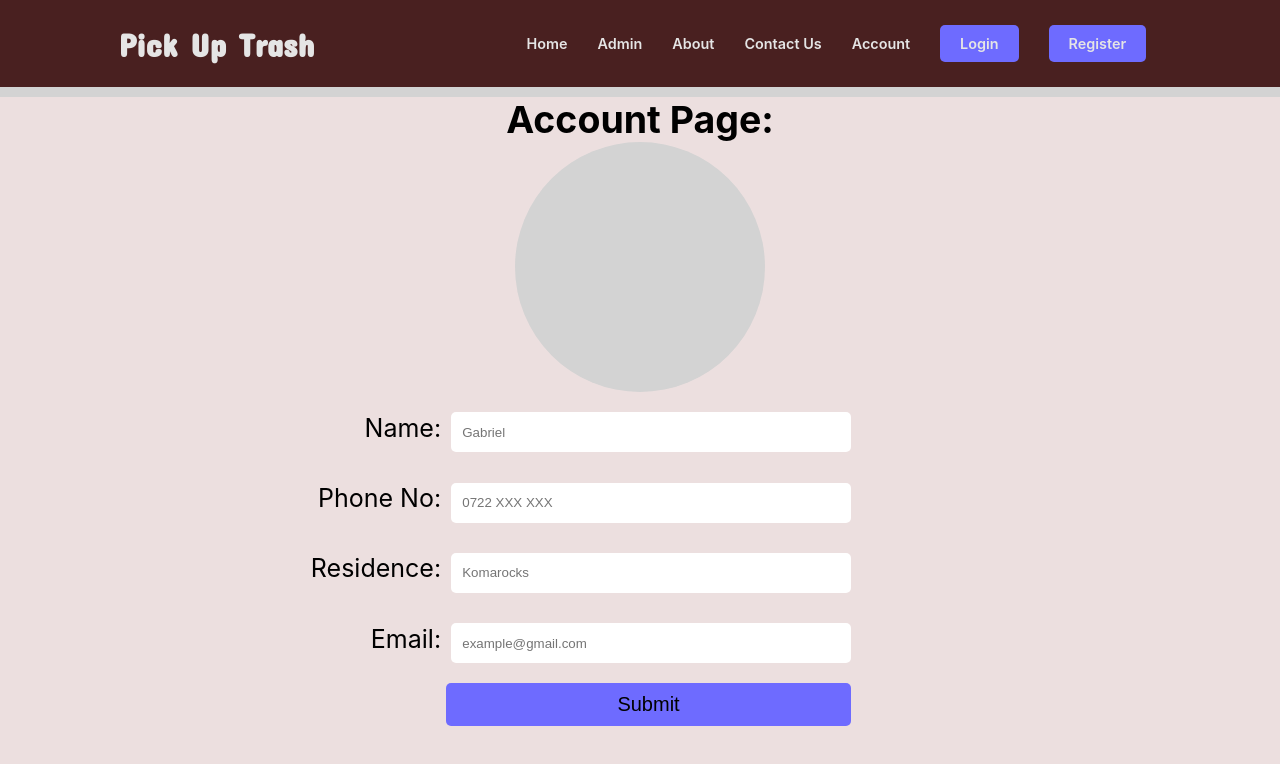
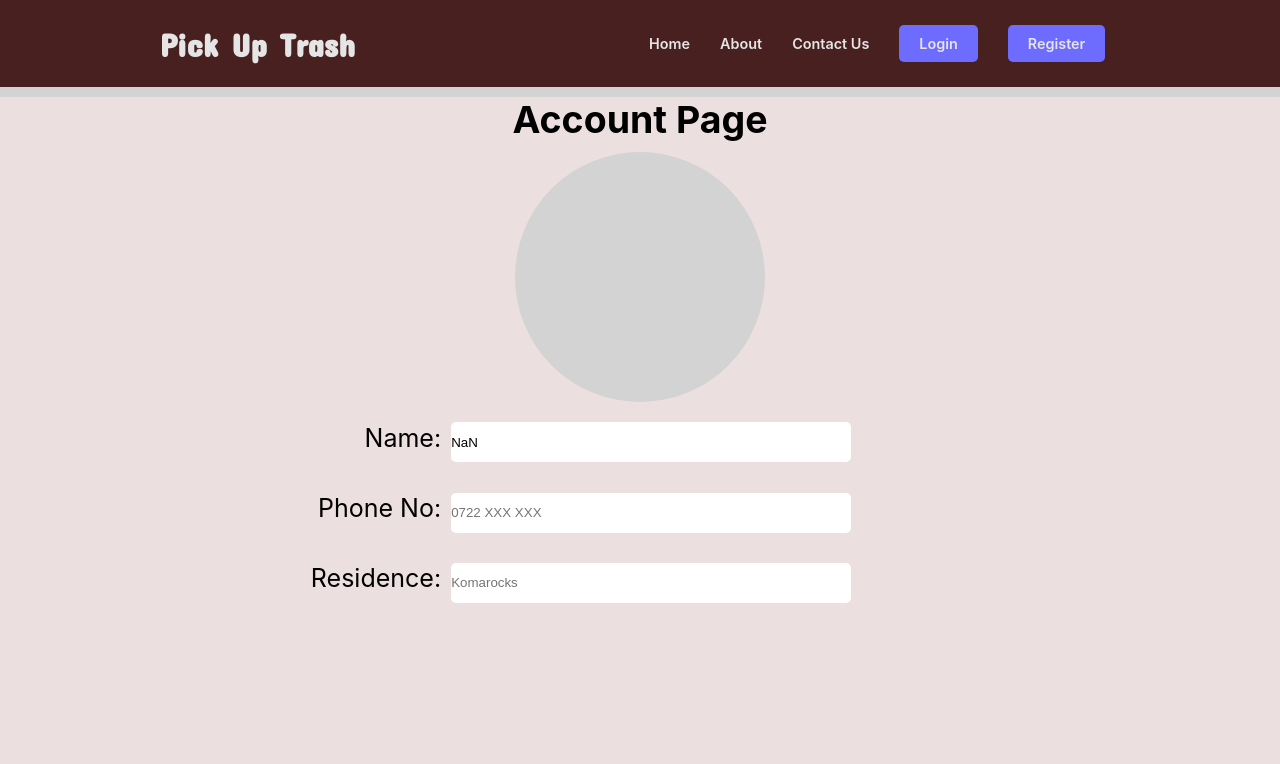
Before and after one commit to kiborgok/pick-up-trash, a React (Create React App) app: page /account in a window 1280 px wide. Shown: the top 764 px of the page. Built offline with nearby package versions, Linux system fonts and the light colour scheme.

Commit message:
feature: added authentication and authorization

```diff
--- a/src/App.js
+++ b/src/App.js
@@ -17,9 +17,9 @@ function App() {
         {
           firstName: "Alex k",
           lastName: "kiborgok",
-          phoneNumber: "0703443334",
+          phoneNumber: "0712345678",
           location: "Nairobi",
-          password: 12345,
+          password: md5(12345),
           isTrashPicker: false,
           isAdmin: true
         }
@@ -32,9 +32,52 @@ function App() {
         location: "",
         confirmPassword: ""
     }
+    let [user, setApp] = useState({
+      isLoggedIn: false,
+      client: {}
+    })
+    let [signUpData, setSignUpData] = useState(initialstate);
+    let [loginData, setLoginData] = useState({phoneNumber: "", password: ""});
+    let [users, setUsers] = useState(clients);
 
-    let [signUpData, setSignUpData] = useState(initialstate);
-    let [users, setUsers] = useState(clients);
+    let handleLogin = (e) => {
+      const {name, value} = e.target;
+      setLoginData({
+        ...loginData,
+        [name]:value
+      });
+    }
+
+    let handleLoginSubmit = (e) => {
+      e.preventDefault()
+
+      if(loginData.phoneNumber === ""){
+        alert("Phone number cannot be empty")
+        return
+      }else if(loginData.phoneNumber.length < 10 && loginData.phoneNumber.length > 10){
+        alert("Invalid phone number")
+        return
+      }else if(loginData.password === ""){
+        alert("Password cannot be empty");
+        return
+      }else if(loginData.password.length < 5){
+        alert("Password is too short")
+      }
+
+      let foundUser = users.find(user => user.phoneNumber === loginData.phoneNumber);
+      if(foundUser){
+        if(md5(loginData.password) == foundUser.password){
+          alert("Logged in successfully")
+          setApp({
+            isLoggedIn: true,
+            client: foundUser
+          })
+          return navigate("/");
+        }
+        alert("Incorrect number/password")
+        return
+      }
+    }
 
     let handleChange = (e) => {
         const {name, value} = e.target;
@@ -56,7 +99,10 @@ function App() {
         }else if(signUpData.phoneNumber === ""){
           alert("Phone number cannot be empty")
           return
-        }else if(signUpData.location === ""){
+        }else if(signUpData.phoneNumber.length < 10 && signUpData.phoneNumber.length > 10){
+          alert("Invalid phone number")
+        return
+      }else if(signUpData.location === ""){
           alert("Location cannot be empty")
           return
         }
@@ -69,6 +115,11 @@ function App() {
         }
         else if(signUpData.password !== signUpData.confirmPassword){
           alert("Passwords don't match")
+          return
+        }
+        let findUser = users.find(user => user.phoneNumber === signUpData.phoneNumber)
+        if(findUser){
+          alert(findUser.phoneNumber + " is already registered")
           return
         }
         let usersLength = users.length;
@@ -90,14 +141,14 @@ function App() {
 
   return (
     <>
-      <NavBar />
+      <NavBar user={user} />
       <Routes>
         <Route path='/' element={<HomePage />} />
         <Route path='/admin' element={<AdminPage userData={users} />} />
         <Route path='/about' element={<AboutPage />} />
         <Route path='/contact' element={<ContactPage />} />
-        <Route path='/account' element={<AccountPage />} />
-        <Route path='/login' element={<LoginPage />} />
+        <Route path='/account' element={<AccountPage user={user}/>} />
+        <Route path='/login' element={<LoginPage handleLoginSubmit={handleLoginSubmit} handleLogin={handleLogin} loginData={loginData} />} />
         <Route path='/register' element={<SignUpPage signUpData={signUpData} handleChange={handleChange} handleSubmit={handleSubmit} />} />
       </Routes>
     </>
--- a/src/components/account/AccountPage.jsx
+++ b/src/components/account/AccountPage.jsx
@@ -1,33 +1,52 @@
 import "./account.css";
-//import { useState } from "react";
+import { useState, useEffect } from "react";
 
 
-function AccountPage() {
+function AccountPage({user}) {
+      let [userProfile, setUserProfile] = useState({
+          firstName: "",
+          lastName: "",
+          phoneNumber: "",
+          location: ""
+        })
+
+        useEffect(() => {
+          user && user.client && setUserProfile(user.client)
+        },[])
   return (
-
     <div className="container">
-        <h2>Account Page:</h2>
+        <h2>Account Page</h2>
         <div className="profile-photo"></div>
       <div class="Acc-form">
         <form class="Accpg-form">
           <div className="name">
             <label>Name:</label>
-            <input type="text" name="name" placeholder="   Gabriel"/>
+            <input
+            type="text"
+            name="name"
+            placeholder="Gabriel"
+            value={userProfile.firstName + userProfile.lastName}/>
           </div>
           <div className="PhoneNo" >
             <label>Phone No:</label>
-            <input type="text" name="PhoneNo" placeholder="   0722 XXX XXX"/>
+            <input type="text" name="PhoneNo"
+            placeholder="0722 XXX XXX"
+            value={userProfile.phoneNumber}
+            />
           </div>
           <div className="Residence">
             <label>Residence:</label>
-            <input type="text" name="Residence" placeholder="   Komarocks"/>
+            <input type="text" name="Residence"
+            placeholder="Komarocks"
+            value={userProfile.location}
+            />
           </div>
-          <div className="Email">
+          {/* <div className="Email">
             <label>Email:</label>
-            <input type="text" name="Email" placeholder="   example@gmail.com"/>
-          </div>
+            <input type="text" name="Email" placeholder="example@gmail.com"/>
+          </div> */}
         </form>
-        <button type="submit" class="btn">Submit</button>
+        {/* <button type="submit" class="btn">Submit</button> */}
       </div>
     </div>
   );
--- a/src/components/account/account.css
+++ b/src/components/account/account.css
@@ -6,6 +6,9 @@
     text-align: right;
     font-size: 25px;
 
+}
+.container > h2{
+    margin-bottom: 10px;
 }
 input{
         margin-bottom: 20px;
--- a/src/components/login/LoginPage.jsx
+++ b/src/components/login/LoginPage.jsx
@@ -1,19 +1,30 @@
 import './login.css';
 
-function LoginPage(){
+function LoginPage({loginData, handleLogin, handleLoginSubmit}){
     return (
       <div className="form-container">
         <form className='login-form'>
             <h2>Login</h2>
           <div>
             <label>Phone Number</label><br/>
-            <input type="text" placeholder="0722 xxx xxx"/>
+            <input
+              type="text"
+              name="phoneNumber"
+              onChange={handleLogin}
+              value={loginData.phoneNumber}
+              placeholder="0722 xxx xxx"
+            />
           </div>
           <div>
             <label>Password</label><br/>
-            <input type="password" />
+            <input
+              type="password"
+              onChange={handleLogin}
+              name='password'
+              value={loginData.password}
+            />
           </div>
-        <button type='submit' className='login-submit-btn'>Login</button>
+        <button type='submit' onClick={handleLoginSubmit} className='login-submit-btn'>Login</button>
         </form>
       </div>
     );
--- a/src/components/navbar/NavBar.jsx
+++ b/src/components/navbar/NavBar.jsx
@@ -1,7 +1,7 @@
 import './nav.css';
 import { Link } from 'react-router-dom';
 
-function NavBar(){
+function NavBar({user}){
     return(
         <nav>
             <div className='logo'>
@@ -9,12 +9,12 @@ function NavBar(){
             </div>
             <ul className='links'>
                 <li><Link className='link' to='/'>Home</Link></li>
-                <li><Link className='link' to='/admin'>Admin</Link></li>
+                {user.client.isAdmin && <li><Link className='link' to='/admin'>Admin</Link></li>}
                 <li><Link className='link' to='/about'>About</Link></li>
                 <li><Link className='link' to='/contact'>Contact Us</Link></li>
-                <li><Link className='link' to='/account'>Account</Link></li>
-                <li><Link className='link login-btn' to='/login'>Login</Link></li>
-                <li><Link className='link register-btn' to='/register'>Register</Link></li>
+                {user.isLoggedIn && !user.client.isAdmin && <li><Link className='link' to='/account'>Account</Link></li>}
+                {!user.isLoggedIn && <li><Link className='link login-btn' to='/login'>Login</Link></li>}
+                {!user.isLoggedIn && <li><Link className='link register-btn' to='/register'>Register</Link></li>}
             </ul>
         </nav>
     );
```
